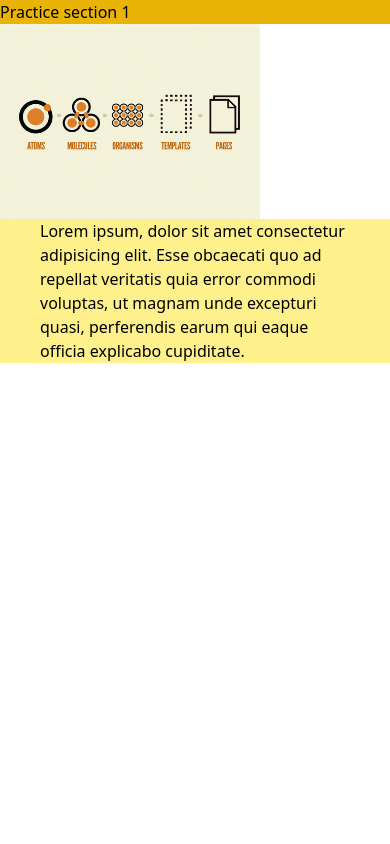
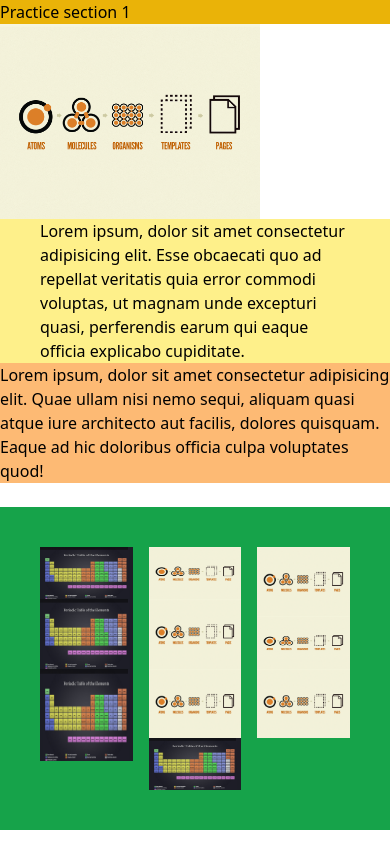
Before and after one commit to carrington-115/tailwindcss-course, a website: page src/practice-1/index-1.html in a window 390 px wide. Drawn offline with Linux system fonts and the light colour scheme.

Commit message:
learned how to use breakpoints and columns

```diff
--- a/src/practice-1/index-1.html
+++ b/src/practice-1/index-1.html
@@ -15,6 +15,7 @@
       <img src="/public/images/image-1.png" class="w-full" alt="" />
     </div>
 
+    <!--Using container-->
     <div class="container mx-auto px-10 bg-yellow-200">
       <p>
         Lorem ipsum, dolor sit amet consectetur adipisicing elit. Esse obcaecati
@@ -23,5 +24,32 @@
         cupiditate.
       </p>
     </div>
+    <div class="md:container md:mx-auto bg-orange-300">
+      <p>
+        Lorem ipsum, dolor sit amet consectetur adipisicing elit. Quae ullam
+        nisi nemo sequi, aliquam quasi atque iure architecto aut facilis,
+        dolores quisquam. Eaque ad hic doloribus officia culpa voluptates quod!
+      </p>
+    </div>
+    <br />
+    <!--Columns-->
+    <section class="columns-3 p-10 bg-green-600 gap-100">
+      <img
+        class="aspect-video hover:break-after-column"
+        src="/public/images/image-2.png"
+        alt=""
+      />
+      <img class="aspect-auto" src="/public/images/image-2.png" alt="" />
+      <img class="aspect-square" src="/public/images/image-2.png" alt="" />
+      <img class="aspect-video" src="/public/images/image-1.png" alt="" />
+      <img src="/public/images/image-1.png" alt="" />
+      <img src="/public/images/image-1.png" alt="" />
+      <img class="aspect-video" src="/public/images/image-2.png" alt="" />
+      <img src="/public/images/image-1.png" alt="" />
+      <img class="aspect-video" src="/public/images/image-1.png" alt="" />
+      <img src="/public/images/image-1.png" alt="" />
+    </section>
+
+    <!--Break-->
   </body>
 </html>
```
Also changed, not shown: src/output.css.
